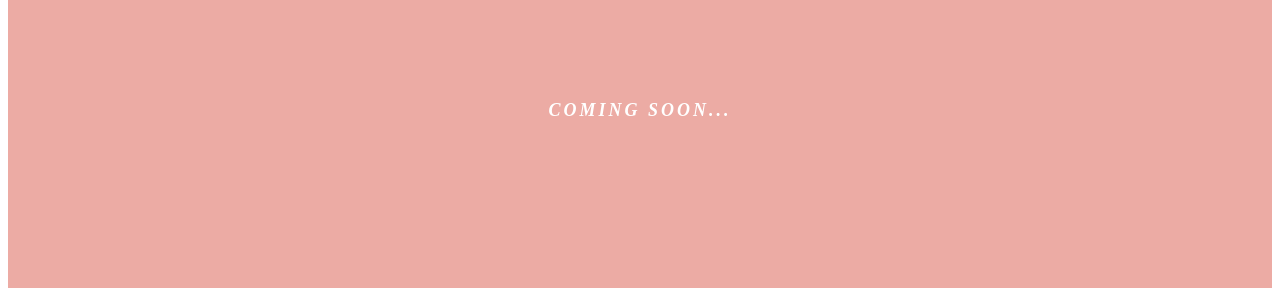
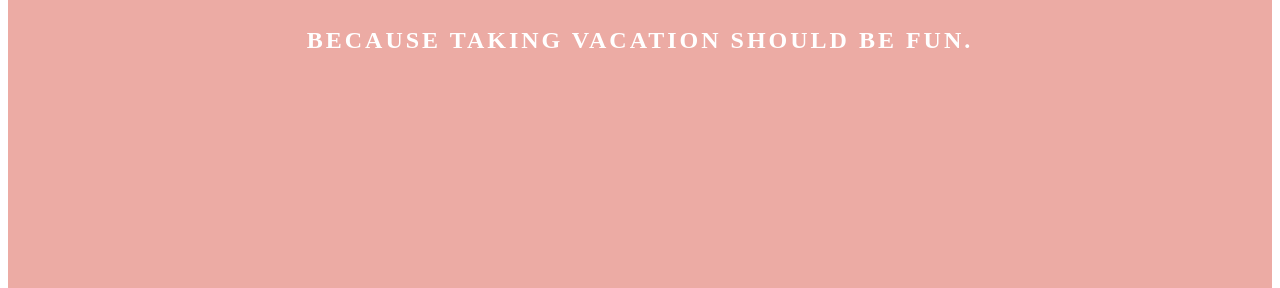
Before and after one commit to HubSpot/ooo-generator, a Gatsby site: page / in a window 1280 px wide. Shown: the part 512-800 px from the top of the page. Built offline with nearby package versions, Linux system fonts and the light colour scheme; Gatsby itself is replaced by a stand-in of ours.

Commit message:
No more coming soon text

```diff
--- a/src/components/intro.js
+++ b/src/components/intro.js
@@ -19,18 +19,11 @@ const Tagline = styled.h3`
   text-transform: uppercase;
 `;
 
-const Soon = styled(Tagline)`
-  font-size: 18px;
-  font-style: italic;
-  margin-top: 100px;
-`;
-
 const IntroPage = ({ title, tagline }) => {
   return (
     <Page align="center" plain={false}>
       <Header>{title}</Header>
       <Tagline>{tagline}</Tagline>
-      <Soon>Coming Soon...</Soon>
     </Page>
   );
 };
```
